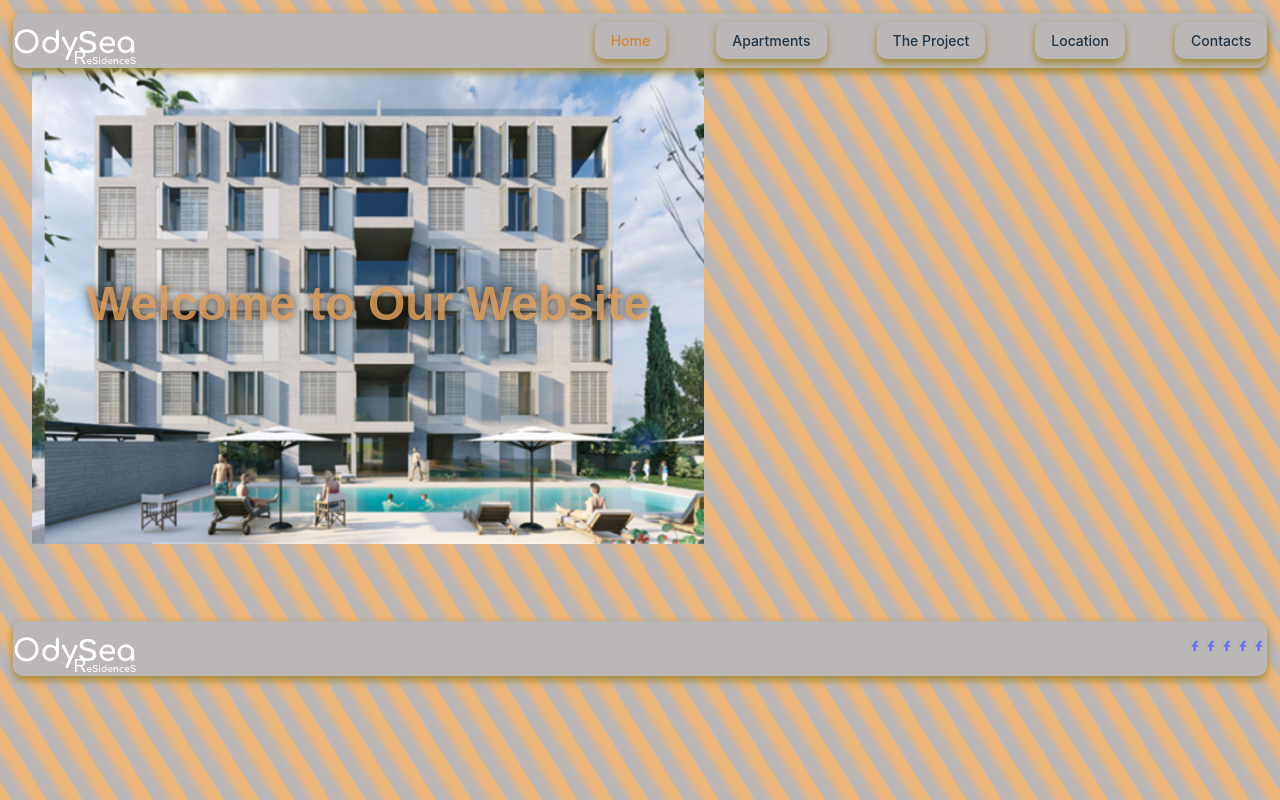
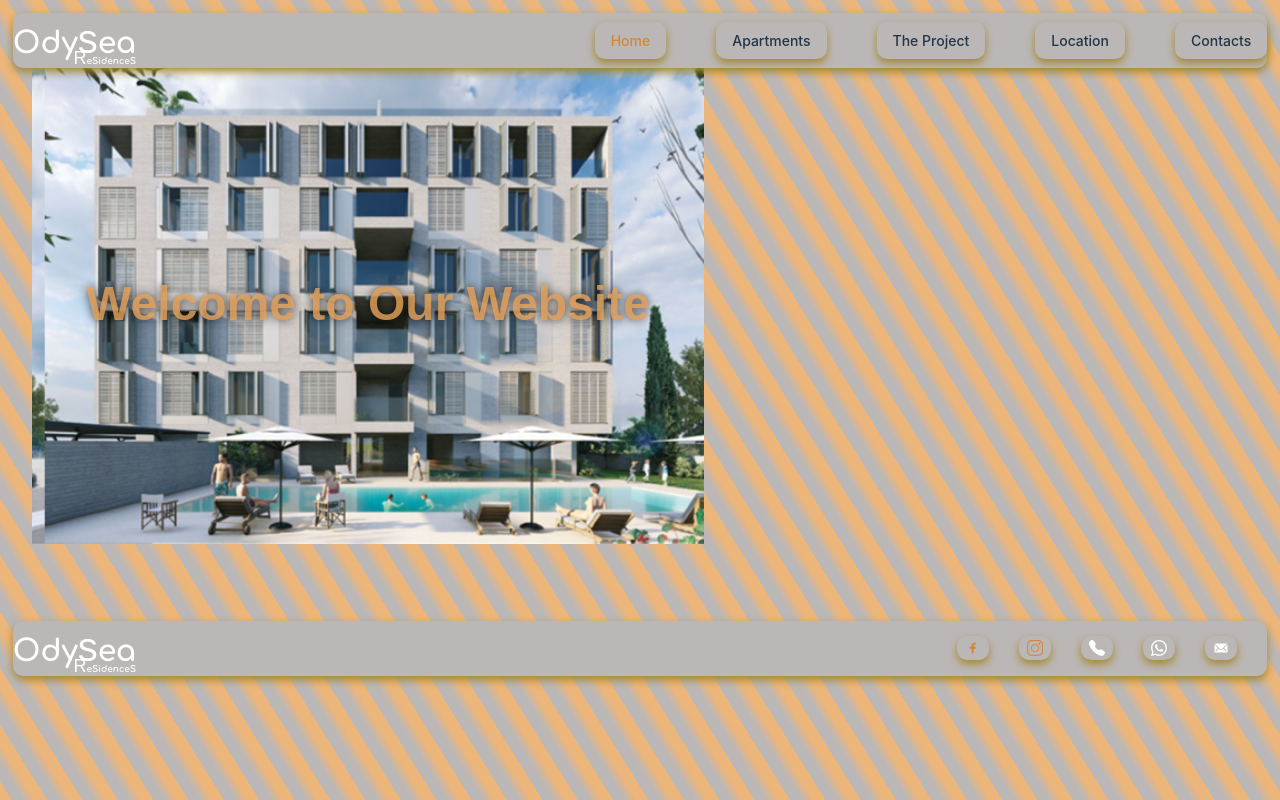
Before and after one commit to SvitlanaHu/odysea-residences, a React (Vite) app: page / in a window 1280 px wide. Built offline with nearby package versions, Linux system fonts and the light colour scheme; a web font is replaced by a local one.

Commit message:
add styles for SocialLinks

```diff
--- a/src/components/SocialLinks/SocialLinks.jsx
+++ b/src/components/SocialLinks/SocialLinks.jsx
@@ -2,6 +2,10 @@
 import clsx from "clsx";
 import { nanoid } from "nanoid";
 import { TiSocialFacebook } from "react-icons/ti";
+import { SlSocialInstagram } from "react-icons/sl";
+import { BsFillTelephoneFill } from "react-icons/bs";
+import { IoIosMail } from "react-icons/io";
+import { SiWhatsapp } from "react-icons/si";
 
 import styles from "./SocialLinks.module.css";
 
@@ -18,44 +22,44 @@
                    to="https://www.facebook.com"
                    target="_blank"
                    rel="noopener noreferrer"
-                   aria-label="Instagram icon">
+                   aria-label="Facebook icon">
             <TiSocialFacebook className={styles.icon} />
           </NavLink>
         </li>
         <li key={nanoid()} className={styles.listItem}>
           <NavLink className={buildLinkClass}
-                   to="https://www.facebook.com"
+                   to="https://www.instagram.com"
                    target="_blank"
                    rel="noopener noreferrer"
                    aria-label="Instagram icon">
-            <TiSocialFacebook className={styles.icon} />
+            <SlSocialInstagram className={styles.icon} />
           </NavLink>
         </li>
         <li key={nanoid()} className={styles.listItem}>
           <NavLink className={buildLinkClass}
-                   to="https://www.facebook.com"
+                   to="tel:+35799674428"
                    target="_blank"
                    rel="noopener noreferrer"
-                   aria-label="Instagram icon">
-            <TiSocialFacebook className={styles.icon} />
+                   aria-label="Phone number icon">
+            <BsFillTelephoneFill className={styles.icon} />
           </NavLink>
         </li>
         <li key={nanoid()} className={styles.listItem}>
           <NavLink className={buildLinkClass}
-                   to="https://www.facebook.com"
+                   to="https://wa.me/35799674428"
                    target="_blank"
                    rel="noopener noreferrer"
-                   aria-label="Instagram icon">
-            <TiSocialFacebook className={styles.icon} />
+                   aria-label="WhatsApp icon">
+            <SiWhatsapp className={styles.icon} />
           </NavLink>
         </li>
         <li key={nanoid()} className={styles.listItem}>
           <NavLink className={buildLinkClass}
-                   to="https://www.facebook.com"
+                   to="mailto:sotirispelekanos@cytanet.com.cy"
                    target="_blank"
                    rel="noopener noreferrer"
-                   aria-label="Instagram icon">
-            <TiSocialFacebook className={styles.icon} />
+                   aria-label="Mail icon">
+            <IoIosMail className={styles.icon} />
           </NavLink>
         </li>
       </ul>
--- a/src/components/SocialLinks/SocialLinks.module.css
+++ b/src/components/SocialLinks/SocialLinks.module.css
@@ -1,6 +1,38 @@
 .wrapper {
   display: flex;
+  margin-right: 30px;
 }
 .list {
   display: flex;
+  gap: 30px;
+  color: white;
+  fill: white;
 }
+
+.link {
+  display: flex;
+  border-radius: 10px;
+  padding: 4px 8px;
+  size: 20px;
+  align-items: center;
+  cursor: pointer;
+  background-color: var(--header-color);
+  border-color: var(--header-color);
+  box-shadow: var(--box-shadow);
+  color: var(--main-text);
+  transition: color 0.15s ease-in-out;
+}
+.link:hover,
+.link:focus {
+  cursor: pointer;
+  background: var(--rusty);
+  border-bottom: 3px solid var(--rusty);
+  border: none;
+  color: white;
+  font-weight: 600;
+  text-shadow: 1px 2px 5px 10px var(--box-shadow);
+}
+.active {
+  background: inherit;
+  color: var(--button-active);
+}
```
